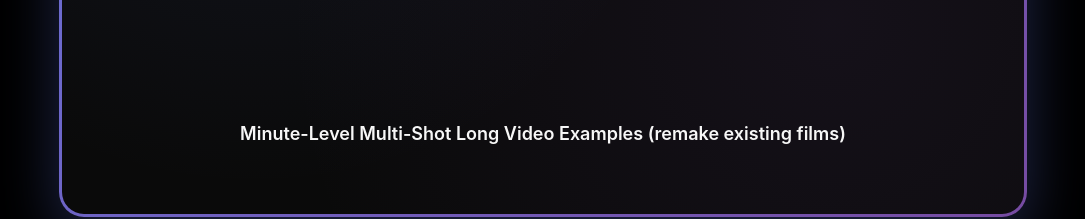
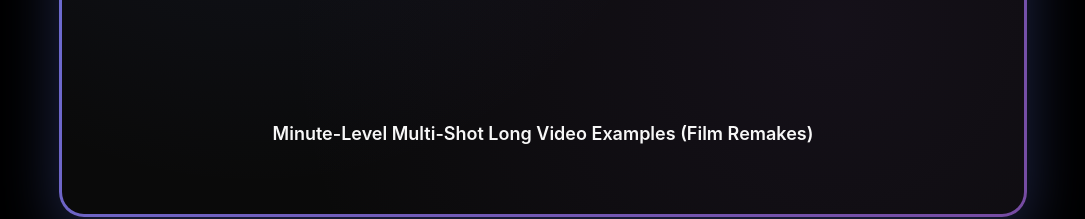
Before and after one commit to jiawn-creator/mixture-of-groups-attention, a plain HTML site: page index.html in a window 1280 px wide. Shown: the part 1820-2039 px from the top of the page, without its empty margins (97-1182 px from the left). Drawn offline with nearby package versions, Linux system fonts and the light colour scheme; some packages are replaced by stand-ins of ours; grey boxes are pictures that could not be loaded; a script that the page names is missing.

Commit message:
Update index.html

```diff
--- a/index.html
+++ b/index.html
@@ -392,7 +392,7 @@
           </div>
 
          </div>
-        <h5 style="text-align: center; color: #f7f7f7; margin-bottom: 20px;">Minute-Level Multi-Shot Long Video Examples (remake existing films)</h5>
+        <h5 style="text-align: center; color: #f7f7f7; margin-bottom: 20px;">Minute-Level Multi-Shot Long Video Examples (Film Remakes)</h5>
 
         <script>
           function measureHeight(el) {
```
